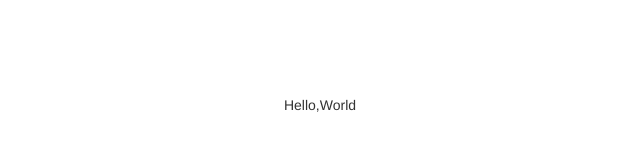
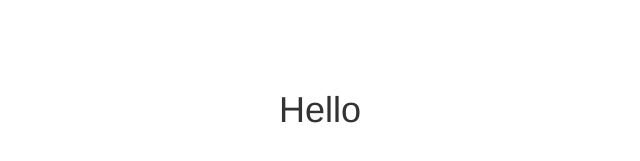
Before and after one commit to beribak/new-gif-app, a React app: page / in a window 1280 px wide. Shown: the part 295-456 px from the top of the page, without its empty margins (320-960 px from the left). Built offline with nearby package versions, Linux system fonts and the light colour scheme.

Commit message:
app file added in components

```diff
--- /dev/null
+++ b/src/components/app.jsx
@@ -0,0 +1,20 @@
+import React, { Component } from 'react';
+
+class App extends Component {
+  constructor(props) {
+    super(props);
+
+  }
+
+  render() {
+
+    return(
+      <div>
+        <h1>Hello</h1>
+      </div>
+    );
+  }
+
+}
+
+export default App;
--- a/src/index.jsx
+++ b/src/index.jsx
@@ -2,17 +2,20 @@
 import ReactDOM from 'react-dom';
 
 import '../assets/stylesheets/application.scss';
+import App from './components/app';
 
-const Hello = ({ name }) => {
-  return (
-    <div>
-      Hello,
-      {name}
-    </div>
-  );
-};
+
+
+// const Hello = ({ name }) => {
+//   return (
+//     <div>
+//       Hello,
+//       {name}
+//     </div>
+//   );
+// };
 
 const root = document.getElementById('root');
 if (root) {
-  ReactDOM.render(<Hello name="World" />, root);
+  ReactDOM.render(<App />, root);
 }
```
